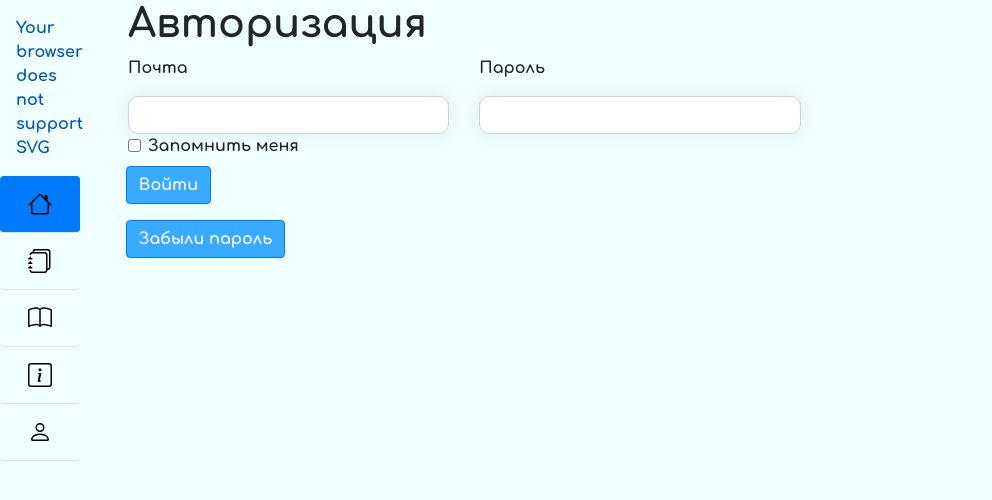
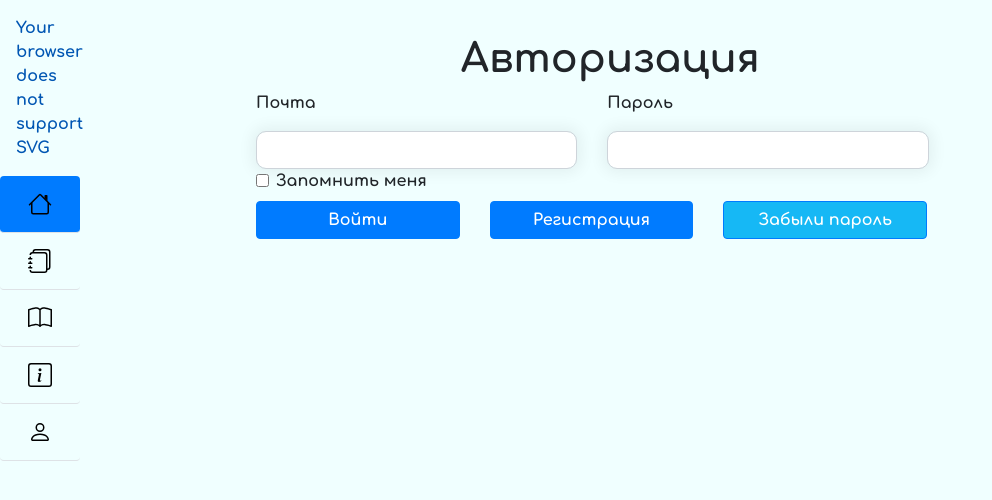
Before and after one commit to AndreiDuvakin/MoonaProjectDevelopment, a Flask app: page /login in a window 1280 px wide. Shown: the top 500 px of the page, without its empty margins (0-992 px from the left). Run offline with Flask 2, Linux system fonts and the light colour scheme; some libraries are stand-ins or nearby versions.

```diff
--- a/forms/register.py
+++ b/forms/register.py
@@ -11,7 +11,7 @@ class RegisterForm(FlaskForm):
     login = StringField('Логин', validators=[DataRequired()])
     age = IntegerField('Возраст', validators=[DataRequired()])
     about = TextAreaField('Расскажите о себе', default='')
-    photo = FileField('Фото', validators=[FileAllowed(['jpg', 'png'])])
+    photo = FileField('Фото', validators=[FileAllowed(['jpg', 'png'], 'Images only!')])
     password = PasswordField('Пароль', validators=[DataRequired()])
     password2 = PasswordField('Повторите пароль', validators=[DataRequired()])
     submit = SubmitField('Регистрация')
--- a/main.py
+++ b/main.py
@@ -275,14 +275,12 @@ def add_question():
 @app.route('/post/<int:id>', methods=['GET', 'POST'])
 def post_edit(id):
     global photo
+    global help_arg
     post_ed = AddPost()
     ph_f = False
     if post_ed.del_photo.data:
-        session = db_session.create_session()
-        post_exc = session.query(DiaryPost).filter(DiaryPost.id == id,
-                                                   DiaryPost.author == current_user.id).first()
-        post_exc.photo = None
-        session.commit()
+        help_arg = photo
+        photo = None
     if request.method == "GET":
         session = db_session.create_session()
         post_exc = session.query(DiaryPost).filter(DiaryPost.id == id,
@@ -312,6 +310,9 @@ def post_edit(id):
             post_exc.pos_emot = post_ed.pos_emot.data
             post_exc.nig_emot = post_ed.nig_emot.data
             post_exc.link = post_ed.link.data
+            if help_arg:
+                os.remove(help_arg[3:])
+                help_arg = False
             if post_ed.photo.data:
                 post_exc.photo = save_photo(post_ed.photo.data, current_user.login, post=True, id_post=post_exc.id)
             else:
--- a/static/css/register.css
+++ b/static/css/register.css
@@ -1,14 +1,12 @@
 .divlog {
-  margin-left: auto;
+  margin-left: 10%;
   margin-right: auto;
   width: 80%;
-  height: 50%
+  height: 50%;
+  margin-top: 35px;
 }
 .title {
 text-align: center;
-}
-#buttons {
-margin-left: -4%;
 }
 input[type=text], input[type=email], input[type=password], input[type=file], input[type=number]{
   padding:10px;
@@ -31,3 +29,18 @@ textarea {
 .box {
     margin-left: 20px;
 }
+.zag_auth {
+margin-left: 20%;
+}
+#but_log1, #but_log2, #but_log3 {
+width: 24%;
+}
+#but_log2 {
+background-color: #16b8f5;
+}
+#but_log2, #but_log3 {
+margin-left: 3%;
+}
+#divlog {
+margin-left: 20%;
+}
--- a/templates/login.html
+++ b/templates/login.html
@@ -2,8 +2,8 @@
 {% extends "base.html" %}
 
 {% block content %}
-<div class="divlog">
-    <h1>Авторизация</h1>
+<div class="divlog" id="divlog">
+    <h1 class="zag_auth">Авторизация</h1>
     <form class="row g-2" action="" method="post">
         {{ form.hidden_tag() }}
         <div class="col-md-4">
@@ -16,7 +16,7 @@
             {% endfor %}
         </div>
         <div class="col-md-4">
-            <label  class="form-label">{{ form.password.label }}</label>
+            <label class="form-label">{{ form.password.label }}</label>
             {{ form.password(class="form-control", type="password") }}
             {% for error in form.password.errors %}
             <div class="alert alert-danger" role="alert">
@@ -32,10 +32,11 @@
             </div>
             {% endfor %}
         </div>
-        <div class="col-sm-10" id="buttons">
-            <ul>{{ form.submit(type="submit", class="btn btn-primary", style="background-color:#38aaff") }}</ul>
-            <ul><a class="btn btn-primary" style="background-color:#38aaff" type="submit" href="/recovery"><strong>Забыли
-                пароль</strong></a></ul>
+        <div class="col-sm-10" id="buttons">{{ form.submit(type="submit", class="btn btn-primary", id="but_log1") }}
+            <a class="btn btn-primary" id="but_log3" type="submit"
+               href="/register"><strong>Регистрация</strong></a>
+            <a class="btn btn-primary" type="submit" id="but_log2" href="/recovery"><strong>Забыли
+                пароль</strong></a>
         </div>
         {% if message != '' %}
         <div class="alert alert-danger" role="alert">{{ message }}</div>
```
Also changed, not shown: db/moona_data.db, static/app_image/post_photo/Duvakin_post_2.png. Lines whose indentation alone changed are shown as unchanged.
